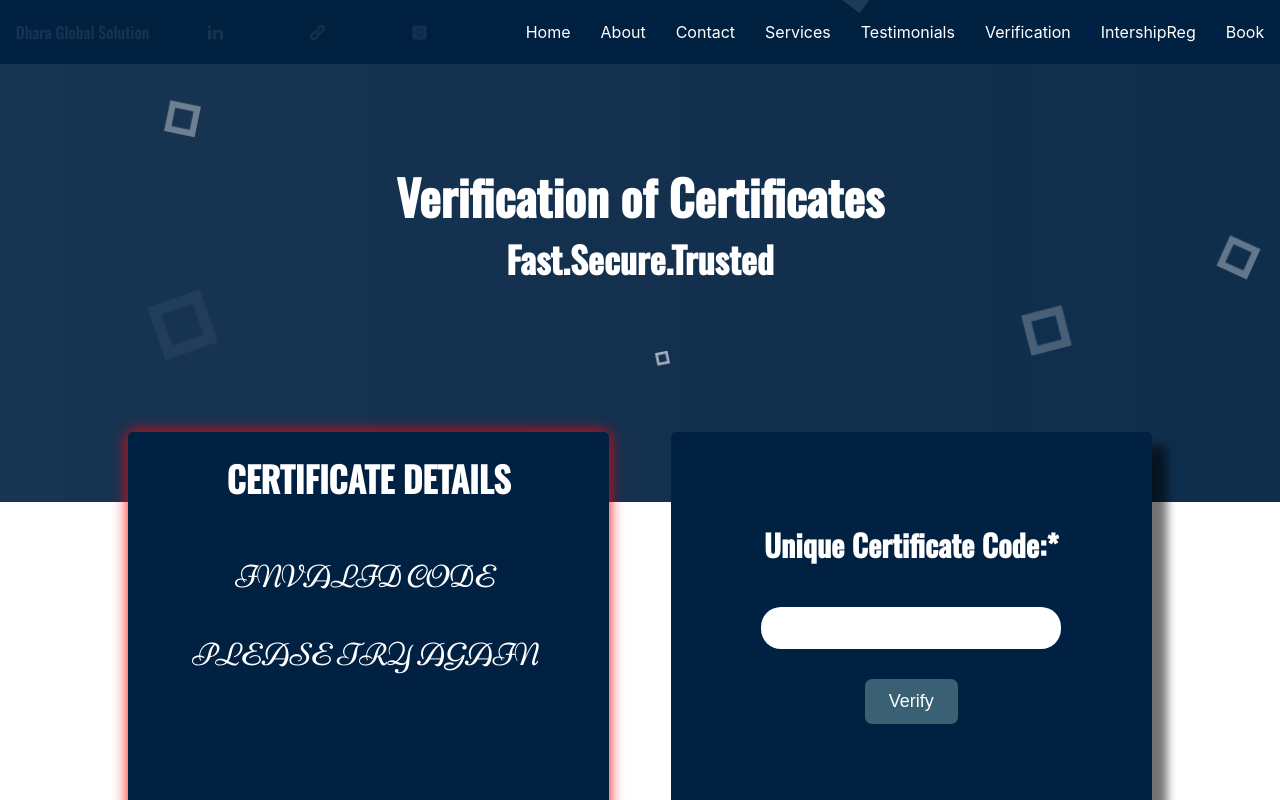
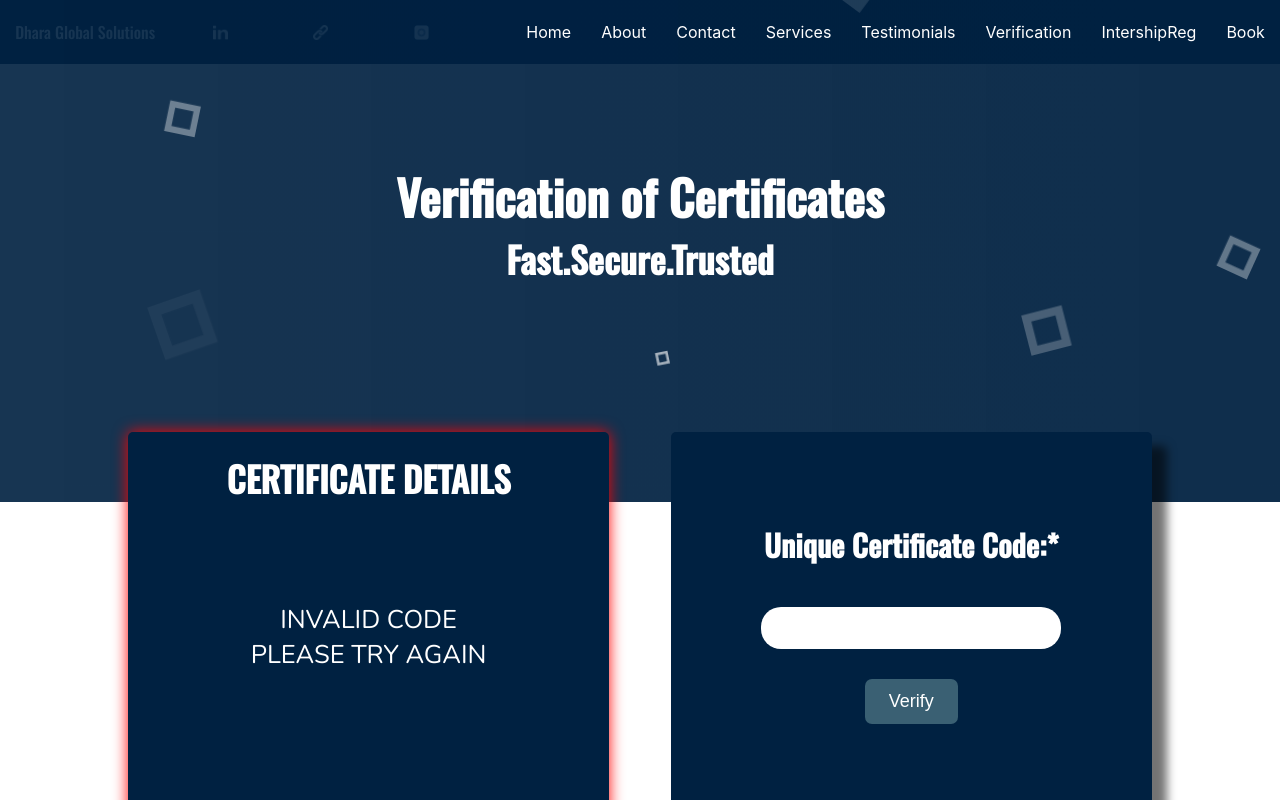
Before and after one commit to Vailantan/app, a React (Create React App) app: page /verify in a window 1280 px wide. Both pictures are taken after a click on the button "Verify". Shown: the top 800 px of the page. Built offline with nearby package versions, Linux system fonts and the light colour scheme; no server answers; the database is empty.

Commit message:
styling changed

```diff
--- a/src/Components/Navbar.jsx
+++ b/src/Components/Navbar.jsx
@@ -21,7 +21,7 @@ function Navbar() {
   return (
     <nav className="nav">
       <a href="/" className="nav__brand">
-        Dhara Global Solution
+        Dhara Global Solutions
       </a>
       <div className="footer-icon" onClick={() => handleRedirect('https://www.linkedin.com/company/dhara-global-solutions/')}>
       <img src='white-linked-in-logo-of-two-letters.png' alt="LinkedIn Icon" />
--- a/src/Components/Verification.jsx
+++ b/src/Components/Verification.jsx
@@ -72,7 +72,7 @@ const Verification=() =>{
   )}
   {showDiv2 && (
     <div className='showdiv2'>
-      {<p className='p-status' style={{ color: "#fff", textAlign: "center" }}>INVALID CODE  <br /><br /> PLEASE TRY AGAIN</p>}
+      {<p className='p-status1' style={{ color: "#fff", textAlign: "center" }}>INVALID CODE  <br /> PLEASE TRY AGAIN</p>}
 
     </div>
   )}
--- a/src/style/Verification.css
+++ b/src/style/Verification.css
@@ -187,10 +187,20 @@
     top: 125px;
     font-family: 'Niconne';
   }
-  .p-status span{
-    font-family: 'Abril Fatface';
-    color: white;
+
+  .p-status1 {
+    font-size: 160%;
+    color: whitesmoke;
+    width: 375px;
+
+    text-align: left;
+    height: 99px;
+    text-align: center;
+    position: absolute;
+    top: 170px;
+    font-family: 'Nunito';
   }
+
 
 
 .h-style {
```
